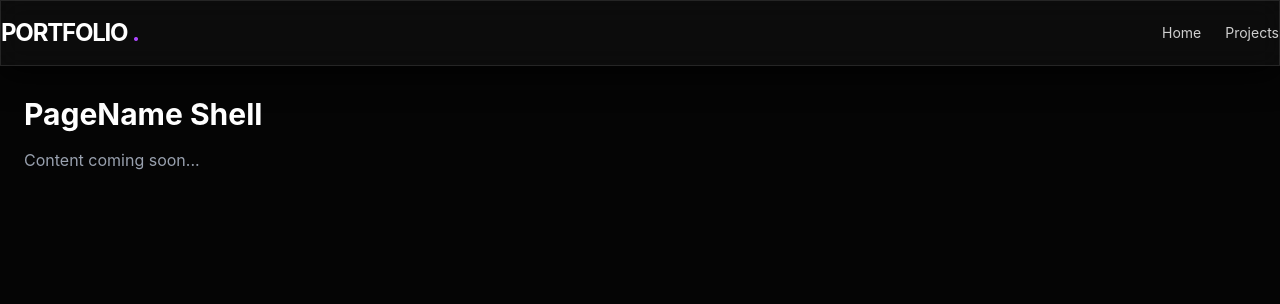
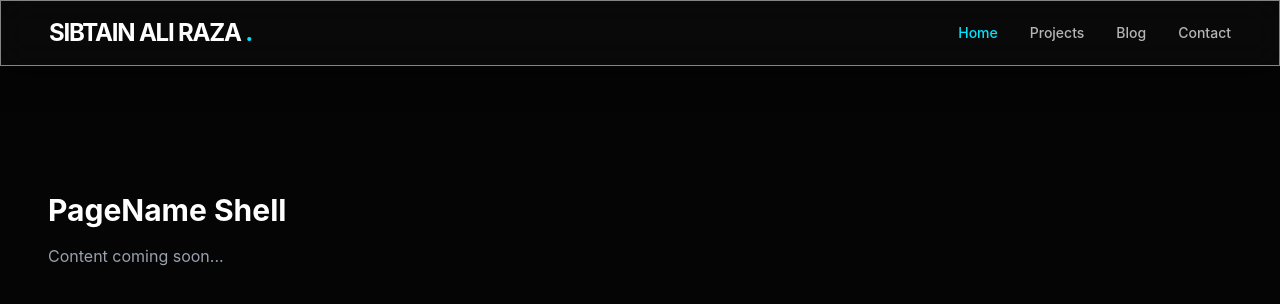
Before and after one commit to sibtainaliraza/Portfolio-CMS-TS, a React (Vite) app in the folder Client/: page / in a window 1280 px wide. Shown: the top 304 px of the page. Built offline with nearby package versions, Linux system fonts and the light colour scheme.

Commit message:
navbar updated

```diff
--- a/Client/package.json
+++ b/Client/package.json
@@ -13,7 +13,7 @@
     "@reduxjs/toolkit": "^2.11.2",
     "axios": "^1.13.6",
     "clsx": "^2.1.1",
-    "framer-motion": "^12.34.4",
+    "framer-motion": "^12.34.5",
     "lucide-react": "^0.576.0",
     "react": "^19.2.0",
     "react-dom": "^19.2.0",
--- a/Client/src/App.tsx
+++ b/Client/src/App.tsx
@@ -16,13 +16,13 @@ import ManageProjects from "./pages/admin/ManageProjects";
 import ManageBlogs from "./pages/admin/ManageBlogs";
 import Inbox from "./pages/admin/Inbox";
 import Settings from "./pages/admin/Settings";
-import { div } from "framer-motion/client";
+
 
 export default function App() {
     return(
         <div className="min-h-screen bg-[#050505] text-white">
             <Navbar/>
-            <main className="container mx-auto">
+            <main className="container mx-auto pt-24 px-6">
                     <Routes>
                         <Route path = "/" element ={<Home/>}/>
                         <Route path = "/projects" element ={<ProjectGallery/>}/>
@@ -35,7 +35,7 @@ export default function App() {
                         <Route path = "/admin/dashboard" element ={<Dashboard/>}/>
                         <Route path = "/admin/projects" element ={<ManageProjects/>}/>
                         <Route path = "/admin/blogs" element ={<ManageBlogs/>}/>
-                        <Route path = "/admin/inboc" element ={<Inbox/>}/>
+                        <Route path = "/admin/inbox" element ={<Inbox/>}/>
                         <Route path = "/admin/settings" element ={<Settings/>}/>
 
                         <Route path = "*" element ={<NotFound/>}/>
--- a/Client/src/components/layout/Navbar.tsx
+++ b/Client/src/components/layout/Navbar.tsx
@@ -1,25 +1,49 @@
-import { Link } from "react-router-dom";
-import { useSelector } from "react-redux";
-import type { RootState } from "../../store/store";
+import { Link, useLocation } from "react-router-dom";
+import { motion } from "framer-motion";
 
 export default function Navbar() {
-    const {isAuthenticated} = useSelector((state:RootState)=> state.auth);
+    const location = useLocation();
 
-    return(
-        <nav className="fixed top-0 w-full z-50 glass border-b border-whte/10
-                        py-4 px-1=8 flex justify-between items-center">
+    const navItems =[
+        {name:"Home", path: "/"},
+        {name:"Projects", path: "/projects"},
+        {name:"Blog", path: "/blog"},
+        {name:"Contact", path: "/contact"},
+    ];
 
-                <Link to= "/" className="text-2xl font-bold text-white tracking-tighter">
-                    PORTFOLIO <span className="text-purple-500"> .</span>
-                </Link>
+    return (
+        <motion.nav
+            initial = {{y: -20, opacity: 0}}
+            animate = {{y:0, opacity: 1}}
+            className="fixed top-0 w-full z-50 glass border-b border-white/5 py-4 px-6
+                        md:px-12 flex justify-between items-center">
+            <Link to= "/" className="text-2xl font-bold text-white tracking-tighter">
+            SIBTAIN ALI RAZA <span className="text-[var(--color-electric-teal)]">.</span>
+            </Link>
 
-                <div className="flex gap-6 text-white/80 text-sm">
-                        <Link to ="/" className="hover:text-white transition-colors">Home</Link>
-                         <Link to ="/projects" className="hover:text-white transition-colors">Projects</Link>
-                         {isAuthenticated &&(
-                            <Link to ="/admin/dashboard" className="text-purple-400 font-semibold">Dashboard</Link>
-                         )}
-                </div>
-        </nav>
-    );
+            <div className="hidden md:flex gap-8 text-white/70 text-sm font-medium">
+                {navItems.map((item) =>(
+                    <Link
+                        key={item.name}
+                        to={item.path}
+                        className={`transition-all duration-300 hover:text-white
+                                    ${location.pathname === item.path ?
+                                     "text-[var(--color-electric-teal)] glow-text-teal" : ""}
+                            }`}>
+                            {item.name}
+                    </Link>
+                ))}
+            </div>
+
+            <div className="md:hidden text-white/50">
+                <svg xmlns="http://www.w3.org/2000/svg" width="24" height="24"
+                viewBox="0 0 24 24" fill="none" stroke="currentColor"
+                strokeWidth="2" strokeLinecap="round" strokeLinejoin="round">
+                <line x1= "3" y1= "12" x2= "21" y2= "12"></line>
+                <line x1="3" y1="6" x2="21" y2="6"></line>
+                <line x1="3" y1="18" x2="21" y2="18"></line>
+                </svg>
+            </div>
+        </motion.nav>
+    )
 }
--- a/Client/src/index.css
+++ b/Client/src/index.css
@@ -1,31 +1,26 @@
 @import "tailwindcss";
 
 @theme{
-  --color-neon-purple: #a855f7;
-  --color-neon-blue: #3b82f6;
-  --color-background-dark: #0a0a0a;
+  --color-electric-teal: #00e5ff;
+  --color-obsidian: #050505;
 
   --font-sans: "Inter", ui-sans-serif, system-ui;
 }
 
-.glow-text{
-  text-shadow: 0 0 15px var(--color-neon-purple);
+@utility glass {
+  background: rgba(255, 255, 255, 0.02);
+  backdrop-filter: blur(16px);
+  -webkit-backdrop-filter:blur(16px);
+  border: 1px solid rgba(255, 255, 255, 0.5);
+  box-shadow: 0 8px 32px 0 rgba(0, 0, 0, 0.5);
 }
 
-@utility glass {
-  background: rgba(255, 255, 255, 0.03);
-  backdrop-filter: blur(12px);
-  -webkit-backdrop-filter:blur(12px);
-  border: 1px solid rgba(255, 255, 255, 0.1);
-  box-shadow: 0 8px 32px 0 rgba(0, 0, 0, 0.8);
-}
-
-.glow-text{
-  text-shadow: 0 0 15px var(--color-neon-purple);
+@utility glow-text-teal{
+  text-shadow: 0 0 15px var(--color-electrical-teal);
 }
 
 body{
-  background-color: var(--color-background-dark);
-  color:white;
+  background-color: var(--color-obsidian);
+  color:#e5e7eb;
   @apply antialiased overflow-x-hidden;
 }
```
Also changed, not shown: 1 other file (tests, documents, lock files or other folders).
